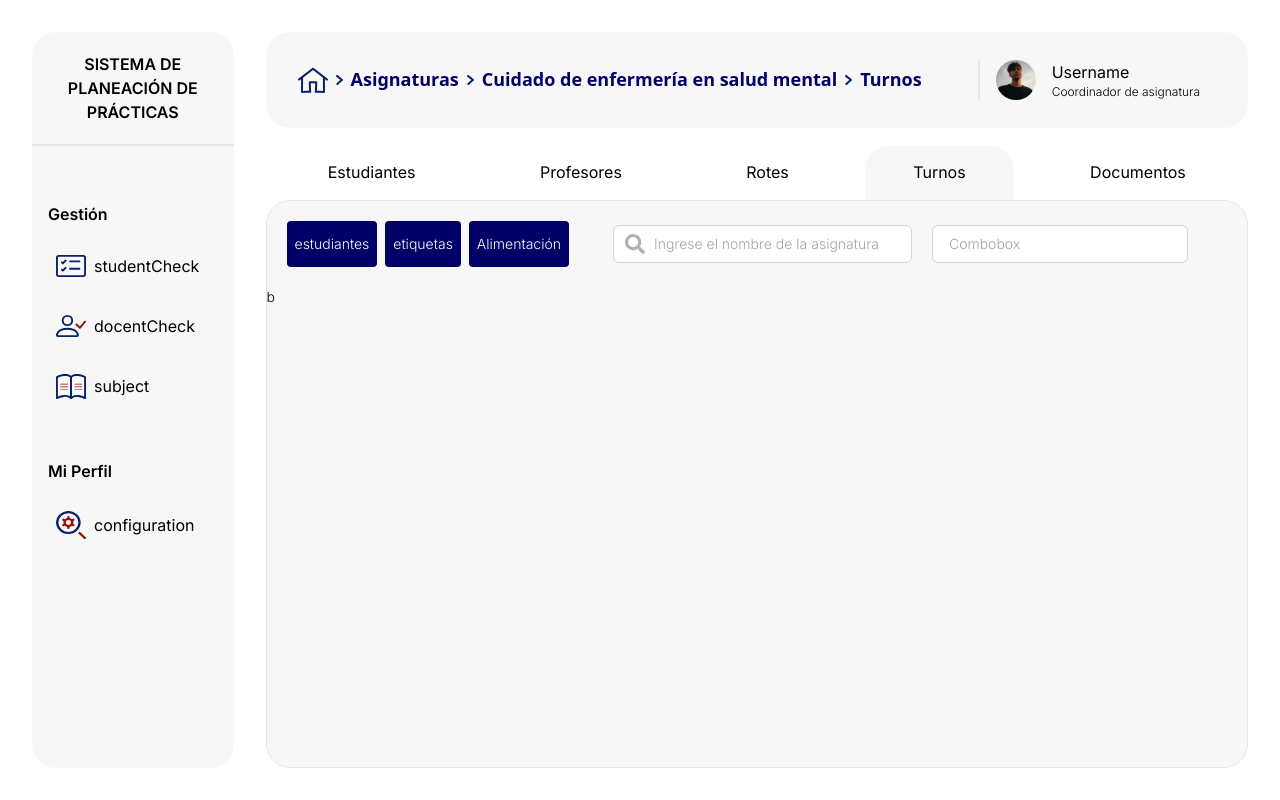
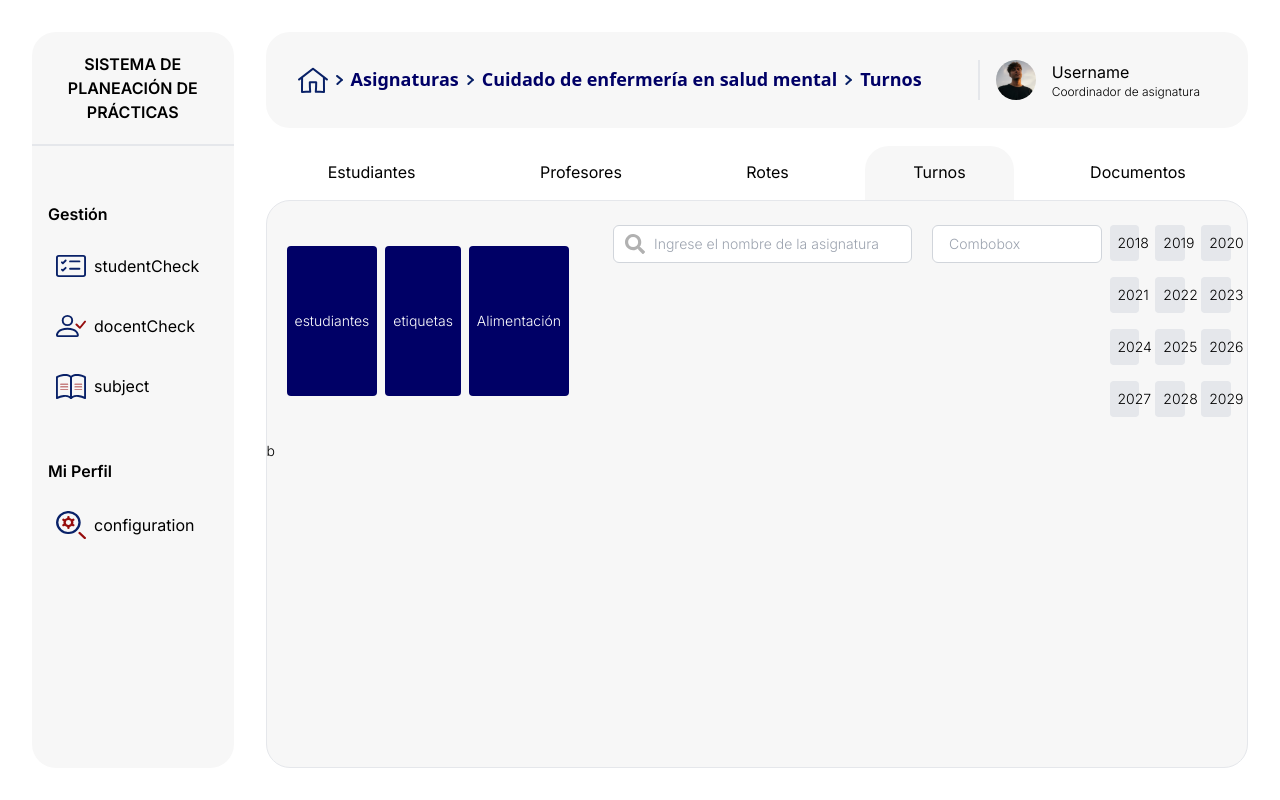
Before and after one commit to UnSup17/gesrotes, a Next.js app: page /subjects/1/shifts in a window 1280 px wide. Built offline with nearby package versions, Linux system fonts and the light colour scheme.

Commit message:
datepicker v1

```diff
--- a/src/app/(pages)/subjects/(pages)/[subjectId]/shifts/components/parametrizer/index.tsx
+++ b/src/app/(pages)/subjects/(pages)/[subjectId]/shifts/components/parametrizer/index.tsx
@@ -1,6 +1,7 @@
 "use client";
 
 import Combobox from "@/app/components/ComboBox";
+import DatePicker from "@/app/components/Datepicker";
 import SearchBar from "@/app/components/SearchBar";
 import { EnumImage } from "@/app/model/EnumImage";
 import { useState } from "react";
@@ -26,13 +27,14 @@ export default function Parametrizer() {
           onSearch={handleSearch}
         />
       </div>
-      <div className="w-1/2">
+      <div className="w-1/2 flex space-x-2 mx-auto">
         <Combobox
           className="w-1/4"
           options={["Opcion 1", "Opcion 2"]}
           handleSelect={handleSelect}
           placeholder={"Combobox"}
         />
+        <DatePicker selectDay={true} selectMonth={true} selectYear={true} />
       </div>
     </div>
   );
--- /dev/null
+++ b/src/app/components/Datepicker.tsx
@@ -0,0 +1,158 @@
+import React, { useState } from "react";
+
+// Función para obtener el primer día del mes
+const getFirstDayOfMonth = (year, month) => new Date(year, month, 1).getDay();
+
+// Función para obtener el número de días en un mes
+const getDaysInMonth = (year, month) => new Date(year, month + 1, 0).getDate();
+
+const DatePicker = ({
+  selectYear = true,
+  selectMonth = true,
+  selectDay = true,
+}) => {
+  const [selectedYear, setSelectedYear] = useState(null);
+  const [selectedMonth, setSelectedMonth] = useState(null);
+  const [selectedDay, setSelectedDay] = useState(null);
+
+  const currentYear = new Date().getFullYear();
+  const years = Array.from({ length: 12 }, (_, i) => currentYear - 6 + i); // Matriz de años
+  const months = [
+    "Enero",
+    "Febrero",
+    "Marzo",
+    "Abril",
+    "Mayo",
+    "Junio",
+    "Julio",
+    "Agosto",
+    "Septiembre",
+    "Octubre",
+    "Noviembre",
+    "Diciembre",
+  ];
+
+  // Obtener días del mes actual en una matriz
+  const daysInMonth =
+    selectedYear !== null && selectedMonth !== null
+      ? getDaysInMonth(selectedYear, selectedMonth)
+      : 0;
+  const firstDayOfMonth =
+    selectedYear !== null && selectedMonth !== null
+      ? getFirstDayOfMonth(selectedYear, selectedMonth)
+      : 0;
+
+  // Crear matriz de días con días de la semana ordenados
+  const daysArray = Array.from({ length: daysInMonth }, (_, i) => i + 1);
+  const paddedDays = Array.from({ length: firstDayOfMonth }, () => null).concat(
+    daysArray
+  );
+
+  // Manejo de selección
+  const handleYearSelect = (year) => {
+    setSelectedYear(year);
+    setSelectedMonth(null); // Resetear mes
+    setSelectedDay(null); // Resetear día
+  };
+
+  const handleMonthSelect = (monthIndex) => {
+    setSelectedMonth(monthIndex);
+    setSelectedDay(null); // Resetear día
+  };
+
+  const handleDaySelect = (day) => {
+    setSelectedDay(day);
+    console.log(
+      `Selected Date: ${selectedYear}-${months[selectedMonth]}-${day}`
+    );
+  };
+
+  return (
+    <div className="flex flex-col items-center">
+      {/* Mostrar año y mes seleccionados y permitir volver a ellos */}
+      {selectedYear && (
+        <div className="flex space-x-4 mb-4">
+          <button onClick={() => setSelectedMonth(null)} className="underline">
+            {months[selectedMonth] || "Seleccionar mes"}
+          </button>
+          <span>|</span>
+          <button onClick={() => setSelectedYear(null)} className="underline">
+            {selectedYear}
+          </button>
+        </div>
+      )}
+
+      {/* Year Selector */}
+      {selectYear && !selectedYear && (
+        <div className="grid grid-cols-3 gap-4">
+          {years.map((year) => (
+            <button
+              key={year}
+              className={`p-2 rounded ${
+                year === selectedYear ? "bg-blue-500 text-white" : "bg-gray-200"
+              }`}
+              onClick={() => handleYearSelect(year)}
+            >
+              {year}
+            </button>
+          ))}
+        </div>
+      )}
+
+      {/* Month Selector */}
+      {selectYear && selectedYear && selectMonth && selectedMonth === null && (
+        <div className="grid grid-cols-4 gap-4 mt-4">
+          {months.map((month, index) => (
+            <button
+              key={month}
+              className={`p-2 rounded ${
+                index === selectedMonth
+                  ? "bg-blue-500 text-white"
+                  : "bg-gray-200"
+              }`}
+              onClick={() => handleMonthSelect(index)}
+            >
+              {month}
+            </button>
+          ))}
+        </div>
+      )}
+
+      {/* Day Selector */}
+      {selectYear &&
+        selectedYear &&
+        selectMonth &&
+        selectedMonth !== null &&
+        selectDay && (
+          <div>
+            <div className="grid grid-cols-7 gap-2 mt-4 text-center">
+              {["L", "M", "X", "J", "V", "S", "D"].map((dayOfWeek, idx) => (
+                <div key={idx} className="font-bold">
+                  {dayOfWeek}
+                </div>
+              ))}
+
+              {/* Renderizar los días con días nulos para mantener el formato */}
+              {paddedDays.map((day, idx) => (
+                <button
+                  key={idx}
+                  className={`p-2 rounded ${
+                    day === selectedDay
+                      ? "bg-blue-500 text-white"
+                      : day
+                      ? "bg-gray-200"
+                      : "invisible"
+                  }`}
+                  onClick={() => day && handleDaySelect(day)}
+                >
+                  {day || ""}
+                </button>
+              ))}
+            </div>
+          </div>
+        )}
+    </div>
+  );
+};
+
+export default DatePicker;
```
